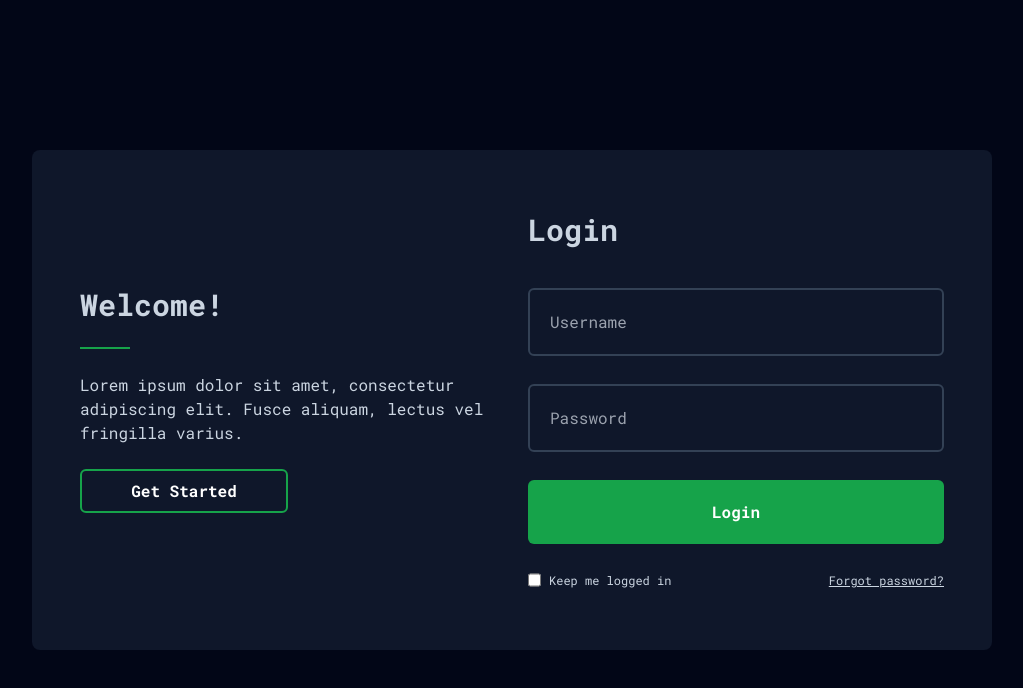
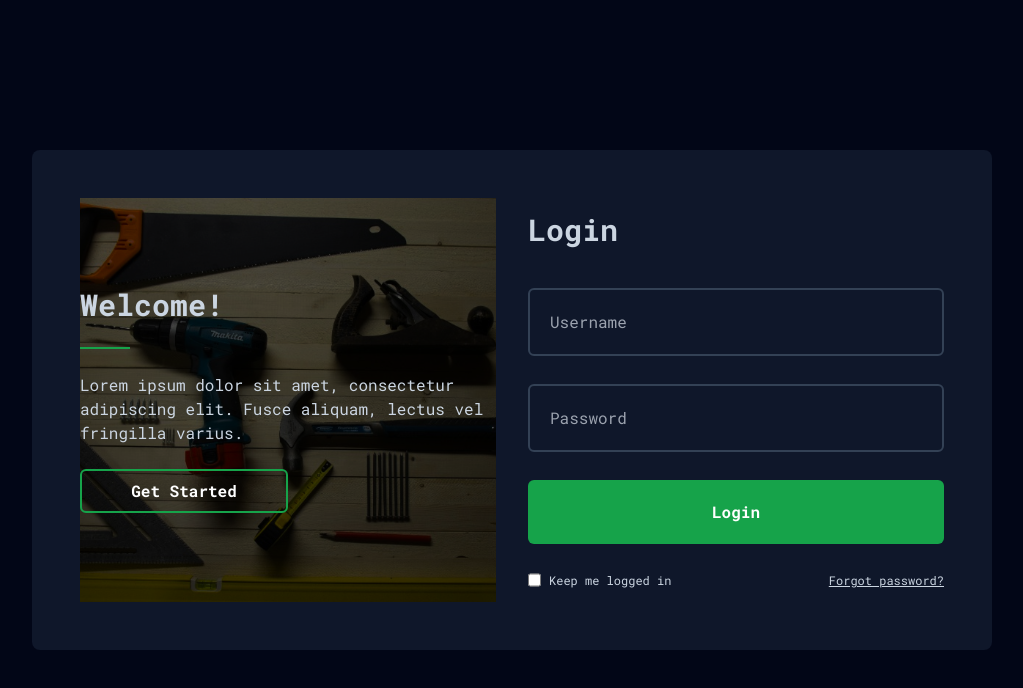
Before and after one commit to esthercate/Hardware-store-management, a Next.js app: page /login in a window 1280 px wide. Shown: the top 688 px of the page, without its empty margins (128-1151 px from the left). Built offline with nearby package versions, Linux system fonts and the light colour scheme.

Commit message:
Add bg image

```diff
--- a/app/login/page.jsx
+++ b/app/login/page.jsx
@@ -1,12 +1,13 @@
 import React from 'react'
 import Link from 'next/link'
 import {authenticate} from '../lib/actions'
+import loginImg from '../../public/login.svg'
 
 const Login = () => {
   return (
     <div className='w-screen h-screen flex items-center justify-center'>
       <div className='flex bg-slate-900 rounded-lg p-12 w-3/4 h-[500px] gap-8'>
-        <div className='flex flex-col w-1/2 justify-center gap-6'>
+        <div className="flex flex-col w-1/2 justify-center gap-6 bg-[url('../../public/login.svg')] bg-cover bg-no-repeat bg-center">
           <h1 className='text-3xl font-bold'>Welcome!</h1>
           <div className='border-t-2 border-green-600 w-[50px]' />
           <p>Lorem ipsum dolor sit amet, consectetur adipiscing elit. Fusce aliquam, lectus vel fringilla varius.</p>
```
Also changed, not shown: public/login.svg (added).
